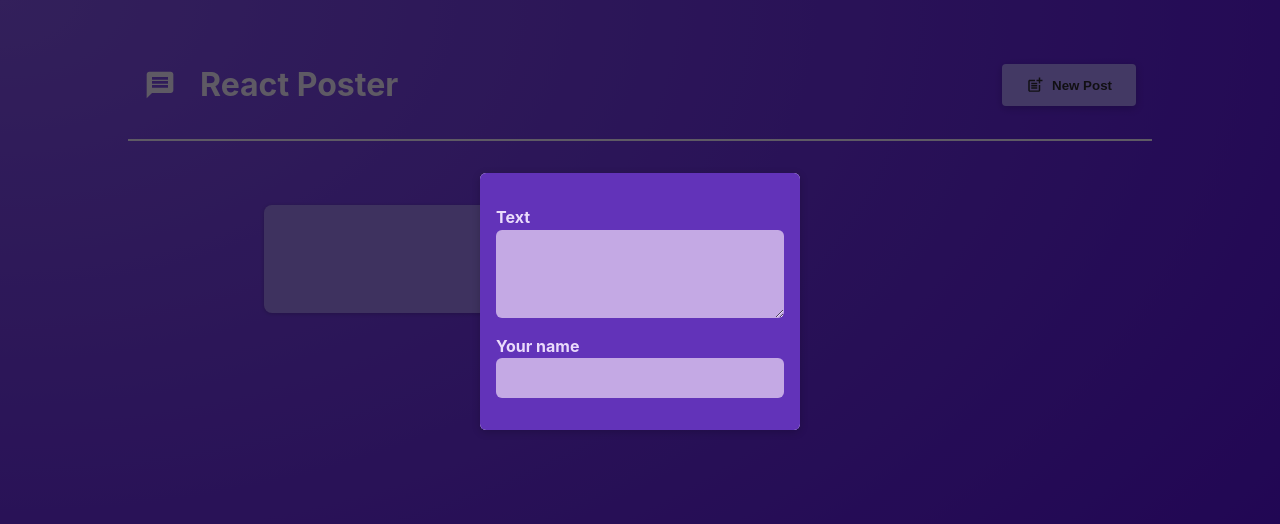
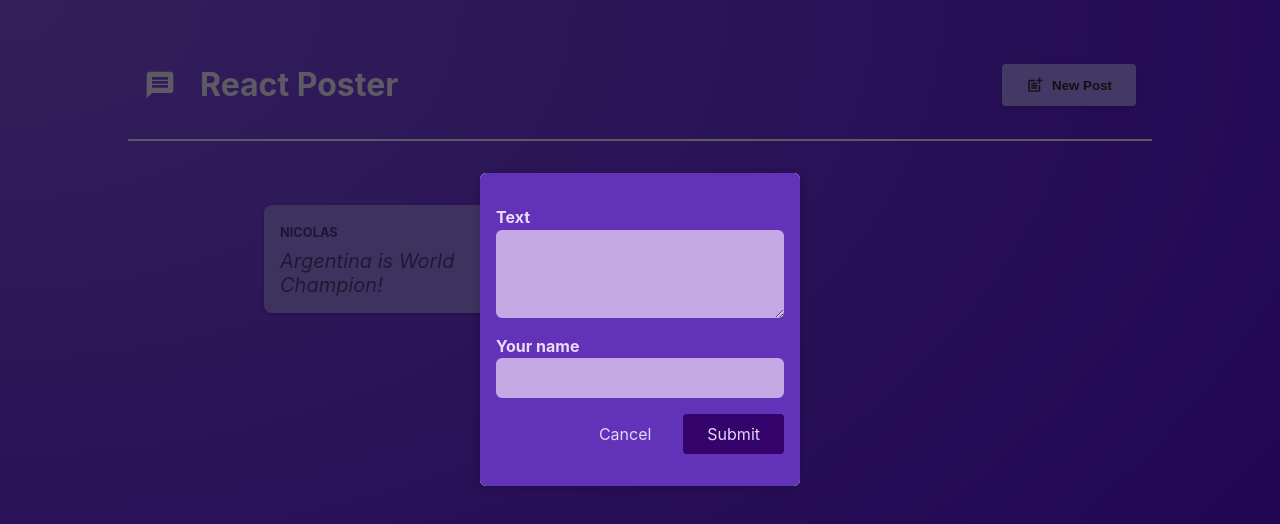
Before and after one commit to nraffa/react-poster, a React (Vite) app: page / in a window 1280 px wide. Both pictures are taken after a click on the button "New Post". Shown: the top 524 px of the page. Built offline with nearby package versions, Linux system fonts and the light colour scheme.

Commit message:
made changes on the form

```diff
--- a/src/App.jsx
+++ b/src/App.jsx
@@ -18,7 +18,9 @@
     <>
       <MainHeader onCreatePost={showModalHandler}/>
       <main>
-        <PostsList isPosting={showModal} onStopPosting={hideModalHandler} />
+        <PostsList
+        isPosting={showModal}
+        onStopPosting={hideModalHandler}/>
       </main>
     </>
   );
--- a/src/components/NewPost.jsx
+++ b/src/components/NewPost.jsx
@@ -1,15 +1,47 @@
-import classes from './NewPost.module.css';
+import classes from "./NewPost.module.css";
+import { useState } from "react";
 
-function NewPost(props) {
+function NewPost({ onCancel , onAddPost }) {
+  //define the initial states
+  const [enteredBody, setEnteredBody] = useState("");
+  const [enteredAuthor, setEnteredAuthor] = useState("");
+
+  function changeBodyHandler(event) {
+    setEnteredBody(event.target.value);
+  }
+
+  function changeAuthorHandler(event) {
+    setEnteredAuthor(event.target.value);
+  }
+
+  function submitHandler(event) {
+    event.preventDefault();
+    const postData = {
+      body: enteredBody,
+      author: enteredAuthor,
+    };
+    onCancel();
+   // console.log(postData);
+    onAddPost(postData);
+
+  }
+
   return (
-    <form className={classes.form}>
+    <form className={classes.form} onSubmit={submitHandler}>
       <p>
         <label htmlFor="body">Text</label>
-        <textarea id="body" required rows={3} onChange={props.onBodyChange} />
+        <textarea id="body" required rows={3} onChange={changeBodyHandler} />
       </p>
       <p>
         <label htmlFor="name">Your name</label>
-        <input type="text" id="name" required onChange={props.onAuthorChange}/>
+        <input type="text" id="name" required onChange={changeAuthorHandler} />
+      </p>
+
+      <p className={classes.actions}>
+        <button type="button" onClick={onCancel}>
+          Cancel
+        </button>
+        <button>Submit</button>
       </p>
     </form>
   );
--- a/src/components/PostsList.jsx
+++ b/src/components/PostsList.jsx
@@ -4,31 +4,25 @@
 import { useState } from "react";
 import Modal from "./Modal";
 
-function PostsList({isPosting, onStopPosting}) {
-  //define the initial states
-  const [enteredBody, setEnteredBody] = useState("");
-  const [enteredAuthor, setEnteredAuthor] = useState("");
+function PostsList({ isPosting, onStopPosting }) {
+  //initial state for the list of posts
+  const [posts, setPosts] = useState([]);
 
-  function changeBodyHandler(event) {
-    setEnteredBody(event.target.value);
-  }
-
-  function changeAuthorHandler(event) {
-    setEnteredAuthor(event.target.value);
-  }
+  function addPostHandler(postData) {
+    setPosts((postData) => {
+      return [postData, ...posts];
+    });
+    console.log([postData, ...posts])
+}
 
   return (
     <>
       {isPosting && (
         <Modal onClose={onStopPosting}>
-          <NewPost
-            onBodyChange={changeBodyHandler}
-            onAuthorChange={changeAuthorHandler}
-          />
+          <NewPost onCancel={onStopPosting} onAddPost={addPostHandler} />
         </Modal>
       )}
       <ul className={classes.posts}>
-        <Post author={enteredAuthor} body={enteredBody} />
         <Post author="Nicolas" body="Argentina is World Champion!" />
       </ul>
     </>
```
Also changed, not shown: src/components/NewPost.module.css (indentation only).
